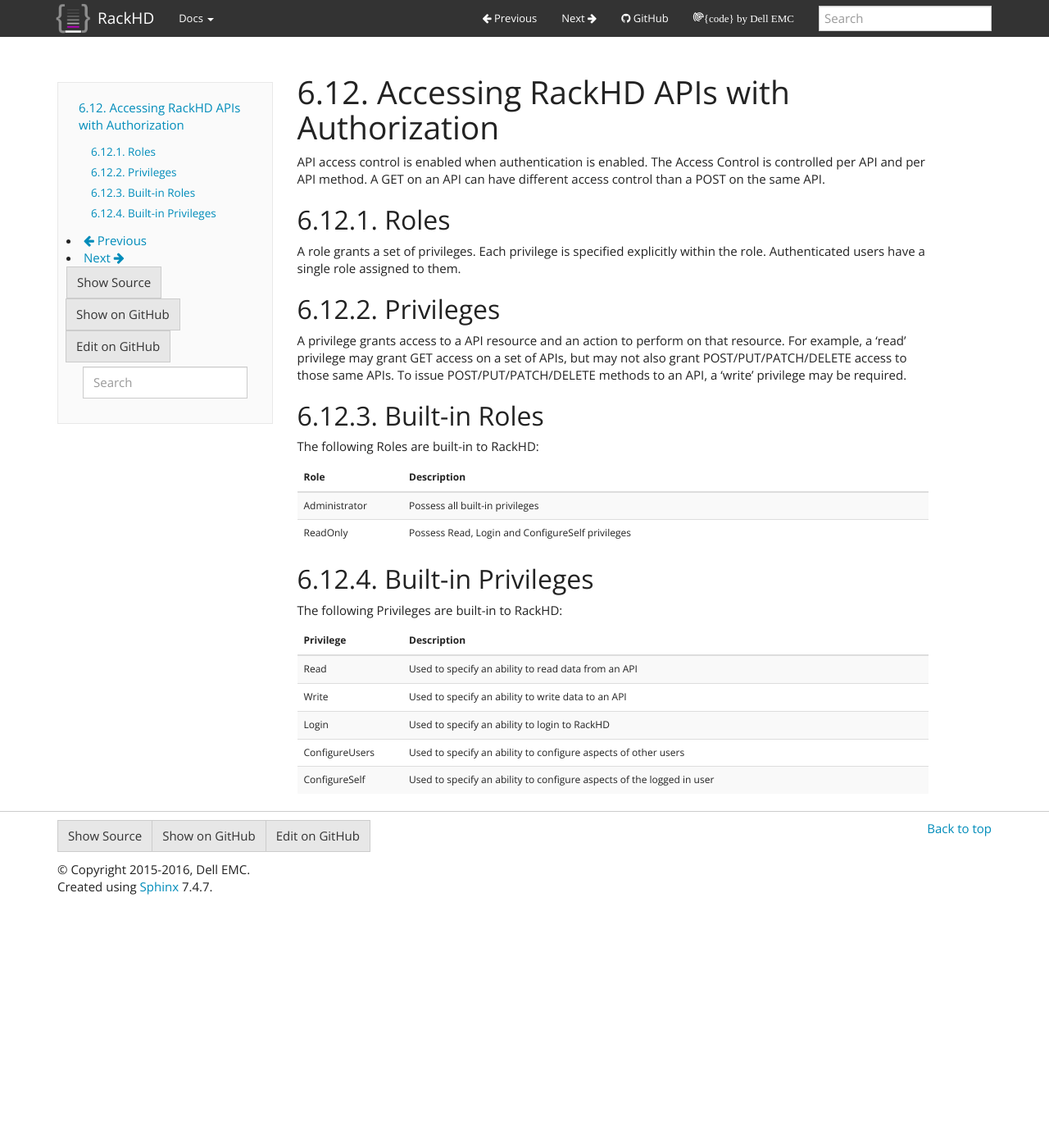
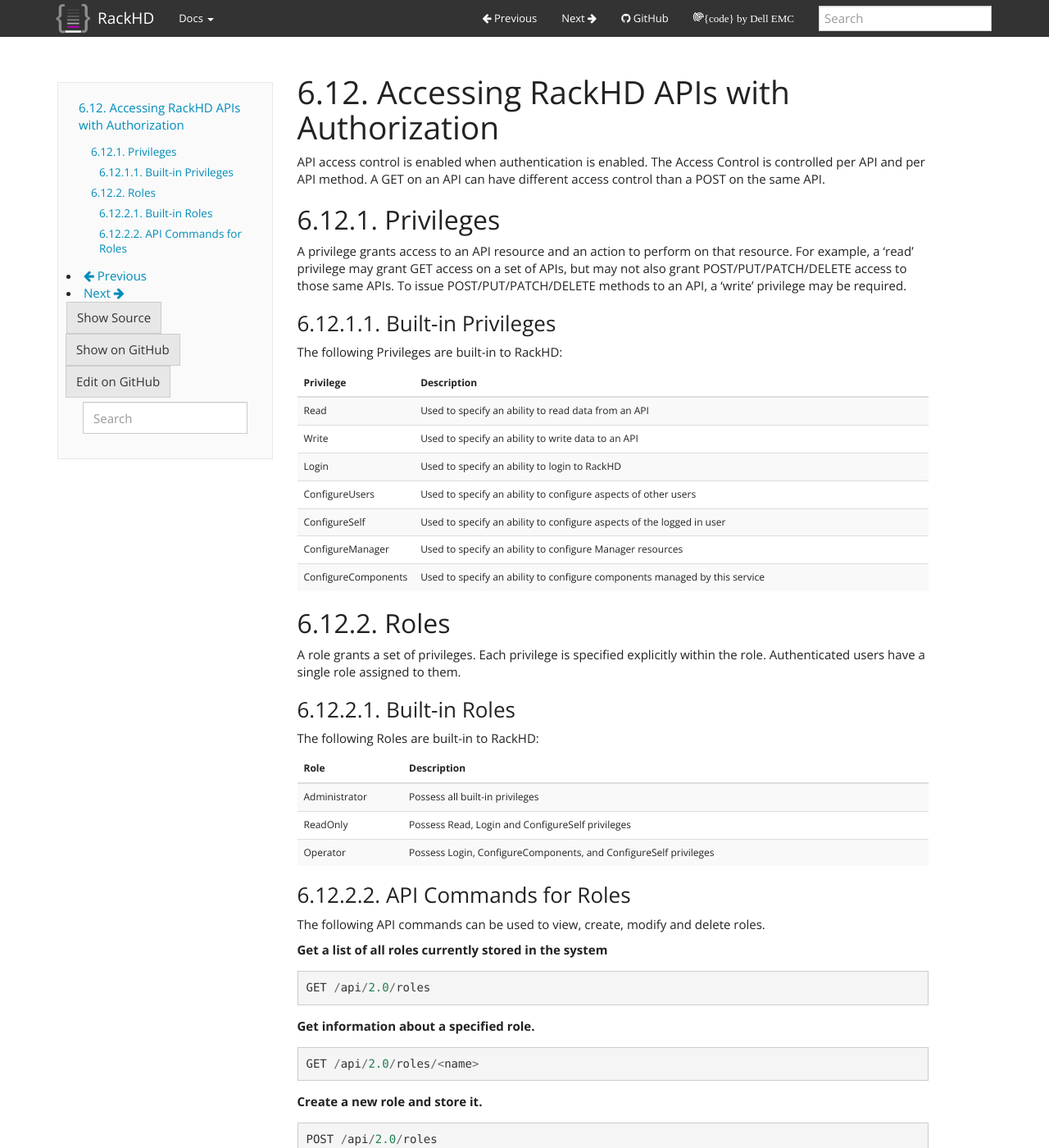
Before and after one commit to RackHD/docs, a Sphinx documentation site: the page built from docs/rackhd/authorization.rst, in a window 1280 px wide and 1400 px high. Shown: the whole window at 82% size. Built offline with Sphinx 7.4.7, drawn with Linux system fonts in a browser that asks for light colours; some of the changed text lies outside the part shown.

Commit message:
add documentation for roles API

```diff
--- a/docs/rackhd/authorization.rst
+++ b/docs/rackhd/authorization.rst
@@ -4,38 +4,16 @@
 API access control is enabled when authentication is enabled.  The Access Control is controlled per
 API and per API method.  A GET on an API can have different access control than a POST on the same API.
 
-Roles
-~~~~~
-
-A role grants a set of privileges.  Each privilege is specified explicitly within the role.
-Authenticated users have a single role assigned to them.
-
 Privileges
 ~~~~~~~~~~
 
-A privilege grants access to a API resource and an action to perform on that resource.  For example,
+A privilege grants access to an API resource and an action to perform on that resource.  For example,
 a 'read' privilege may grant GET access on a set of APIs, but may not also grant POST/PUT/PATCH/DELETE
 access to those same APIs.  To issue POST/PUT/PATCH/DELETE methods to an API, a 'write' privilege
 may be required.
 
-Built-in Roles
-~~~~~~~~~~~~~~
-
-The following Roles are built-in to RackHD:
-
-.. list-table::
-    :widths: 20 100
-    :header-rows: 1
-
-    * - Role
-      - Description
-    * - Administrator
-      - Possess all built-in privileges
-    * - ReadOnly
-      - Possess Read, Login and ConfigureSelf privileges
-
 Built-in Privileges
-~~~~~~~~~~~~~~~~~~~
+^^^^^^^^^^^^^^^^^^^
 
 The following Privileges are built-in to RackHD:
 
@@ -55,3 +33,83 @@
       - Used to specify an ability to configure aspects of other users
     * - ConfigureSelf
       - Used to specify an ability to configure aspects of the logged in user
+    * - ConfigureManager
+      - Used to specify an ability to configure Manager resources
+    * - ConfigureComponents
+      - Used to specify an ability to configure components managed by this service
+
+Roles
+~~~~~
+
+A role grants a set of privileges.  Each privilege is specified explicitly within the role.
+Authenticated users have a single role assigned to them.
+
+
+Built-in Roles
+^^^^^^^^^^^^^^
+
+The following Roles are built-in to RackHD:
+
+.. list-table::
+    :widths: 20 100
+    :header-rows: 1
+
+    * - Role
+      - Description
+    * - Administrator
+      - Possess all built-in privileges
+    * - ReadOnly
+      - Possess Read, Login and ConfigureSelf privileges
+    * - Operator
+      - Possess Login, ConfigureComponents, and ConfigureSelf privileges
+
+API Commands for Roles
+^^^^^^^^^^^^^^^^^^^^^^
+
+The following API commands can be used to view, create, modify and delete roles.
+
+
+**Get a list of all roles currently stored in the system**
+
+::
+
+    GET /api/2.0/roles
+
+**Get information about a specified role.**
+
+::
+
+    GET /api/2.0/roles/<name>
+
+**Create a new role and store it.**
+
+::
+
+    POST /api/2.0/roles
+
+    {
+        "privileges": [
+                        <privilege1>,
+                        <privilege2>
+                      ]
+        "role": "<name>"
+    }
+
+**Modify the properties of a specified role.**
+
+::
+
+    PATCH /api/2.0/roles/<name>
+
+    {
+        "privileges": [
+                        <privilege1>,
+                        <privilege2>
+                      ]
+    }
+
+**Delete a specified role.**
+
+::
+
+    DELETE /api/2.0/roles/<name>
```
